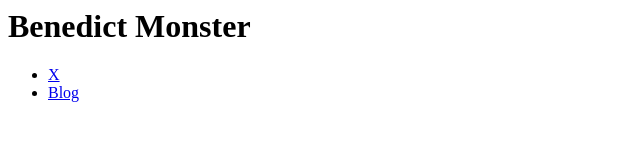
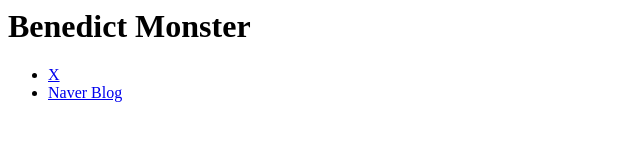
Before and after one commit to BenedictMonster/benedictmonster.github.io, a plain HTML site: page index.html in a window 1280 px wide. Shown: the full height of the page, 0-640 px from the left. Drawn offline with Linux system fonts and the light colour scheme.

Commit message:
Update index.html

```diff
--- a/index.html
+++ b/index.html
@@ -7,7 +7,7 @@
   <h1>Benedict Monster</h1>
   <ul>
     <li><a href="https://twitter.com/benedictmonster">X</a></li>
-    <li><a href="https://benedictmonster.wordpress.com/">Blog</a></li>
+    <li><a href="https://blog.naver.com/tinypeppers">Naver Blog</a></li>
   </ul>
 </body>
 </html>
```
